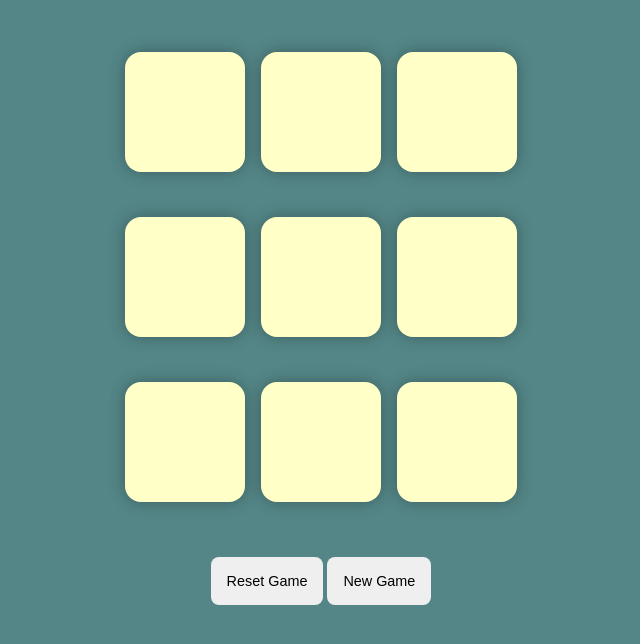
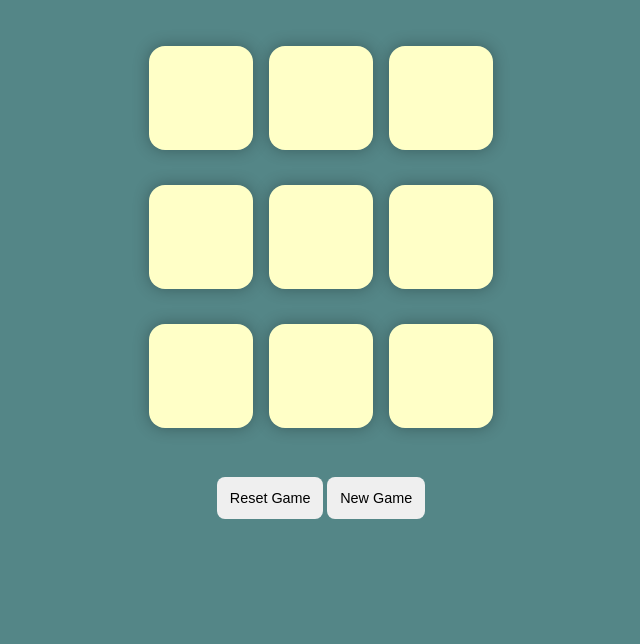
Before and after one commit to Samriddhadewan/tic-tac-toe, a plain HTML site: page index.html in a window 1280 px wide. Shown: the part 40-684 px from the top of the page, without its empty margins (319-959 px from the left). Drawn offline with Linux system fonts and the light colour scheme; a web font is replaced by a local one.

Commit message:
height reduce

```diff
--- a/style.css
+++ b/style.css
@@ -13,17 +13,18 @@ body{
 
 }
 .main{
-    height: 100vh;
+    height: 95vh;
+    border: 1px solid red;
 }
 .container {
-    height: 70vh;
+    height: 60vh;
     display: flex;
     justify-content: center;
     align-items: center;
 }
 .game {
-    height: 60vmin;
-    width: 60vmin;
+    height: 50vmin;
+    width: 50vmin;
     display: flex;
     flex-wrap: wrap;
     justify-content: center;
@@ -32,22 +33,22 @@ body{
 
 }
 .box {
-    height: 15vmin;
-    width: 15vmin;
+    height: 13vmin;
+    width: 13vmin;
     border-radius: 1rem;
     border: none;
     box-shadow: 0 0 1rem rgb(0, 0, 0, 0.3) ;
-    font-size: 8vmin;
+    font-size: 6vmin;
     color: #b0413e;
     background: #ffffc7;
 }
 
 p{
-    font-size: 4vmin;
+    font-size: 3vmin;
     font-weight: 700;
 }
 .button{
-    padding: 1rem;
+    padding: 0.8rem;
     border-radius: 0.5rem;
     border: none;
     font-size: 0.9rem;
@@ -56,5 +57,5 @@ p{
     display: none;
 }
 .msg-height{
-    height: 10vmin;
+    height: 7vmin;
 }
```
